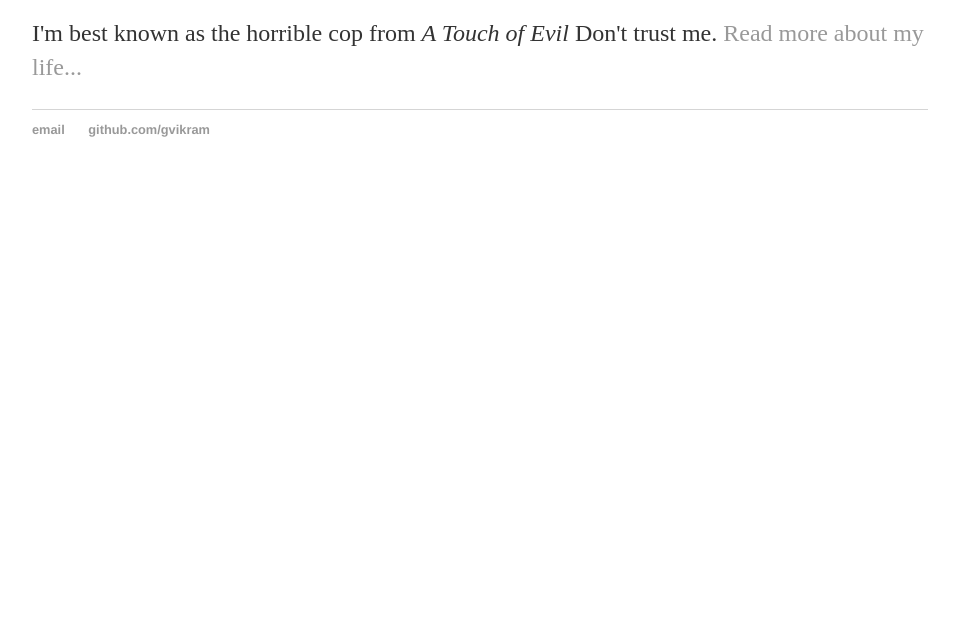
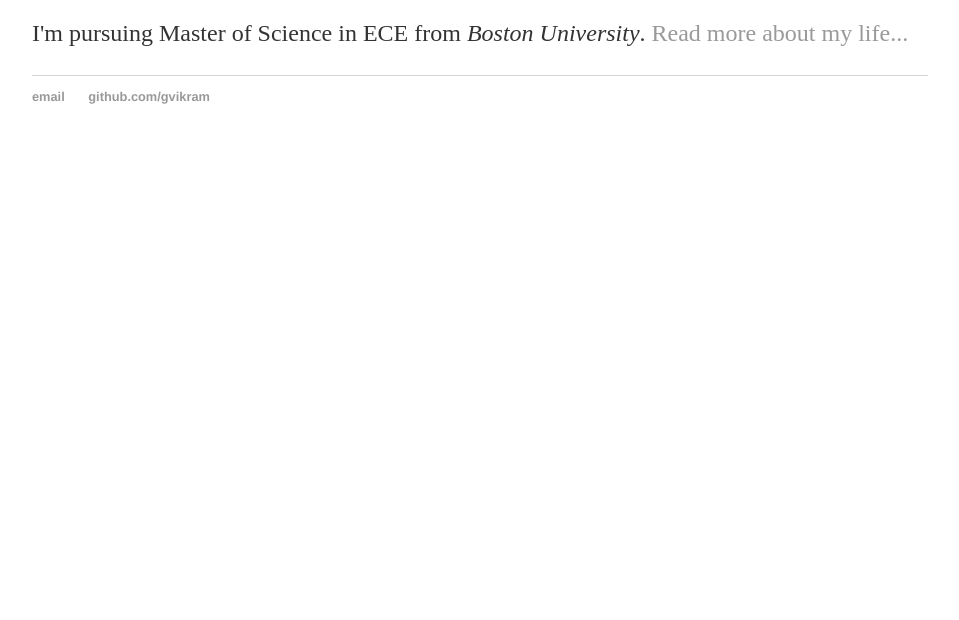
Before and after one commit to gvikram31/gvikram31.github.io, a plain HTML site: page index.html in a window 1280 px wide. Shown: the part 180-800 px from the top of the page, without its empty margins (160-1119 px from the left). Drawn offline with Linux system fonts and the light colour scheme.

Commit message:
Update index.html

```diff
--- a/index.html
+++ b/index.html
@@ -18,7 +18,7 @@
 		<div class="container">
     		<div class="blurb">
         		<h1>Hi there, I'm Vikram!</h1>
-				<p>I'm best known as the horrible cop from <em>A Touch of Evil</em> Don't trust me. <a href="/about">Read more about my life...</a></p>
+				<p>I'm pursuing Master of Science in ECE from <em>Boston University</em>. <a href="/about">Read more about my life...</a></p>
     		</div><!-- /.blurb -->
 		</div><!-- /.container -->
 		<footer>
```
